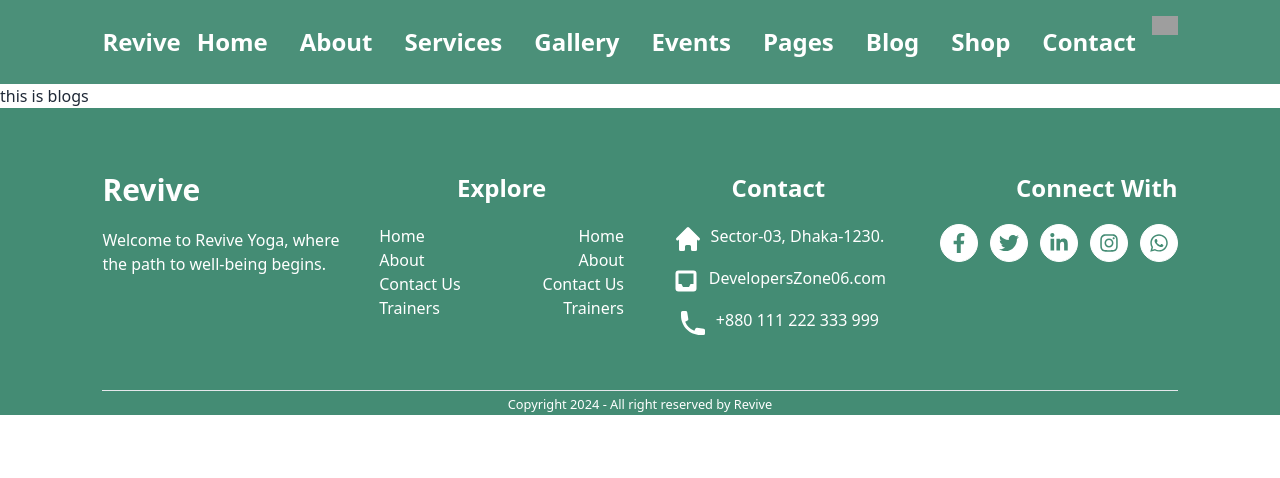
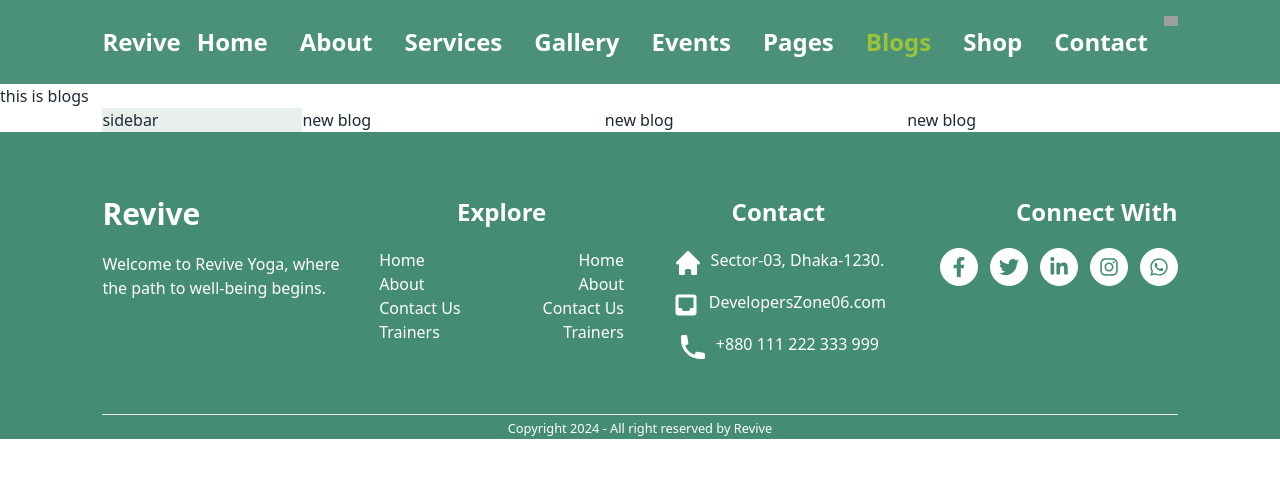
Before and after one commit to DevelopersZone06/revive-client, a React (Vite) app: page /blogs in a window 1280 px wide. Shown: the top 478 px of the page. Built offline with nearby package versions, Linux system fonts and the light colour scheme; grey boxes are pictures that could not be loaded.

Commit message:
some design compleate on blog page

```diff
--- /dev/null
+++ b/src/Pages/Blogs/Blog.jsx
@@ -0,0 +1,12 @@
+import React from 'react';
+
+const Blog = ({blog}) => {
+    const {title, description, image, category, like, comment, author, authorTitle} = blog
+    return (
+        <div>
+            <h1>new blog</h1>
+        </div>
+    );
+};
+
+export default Blog;
--- a/src/Pages/Blogs/Blogs.jsx
+++ b/src/Pages/Blogs/Blogs.jsx
@@ -1,8 +1,52 @@
+import Blog from "./Blog";
 
 const Blogs = () => {
+
+    const blogs = [
+        {
+            title: 'this is blog 1',
+            description: 'Lorem ipsum dolor sit amet consectetur adipisicing elit. Dolore impedit exercitationem aspernatur eius, nisi nam amet possimus iste deserunt modi nemo voluptates. Quaerat dolores, ipsum repudiandae deleniti numquam aliquid doloremque laudantium autem porro facere quasi distinctio cumque iste culpa optio itaque, quia et at deserunt, dolorum vel? Suscipit, eius excepturi!',
+            image: 'https://www.lemongym.lt/wp-content/uploads/2023/02/MG_1741-243x240.jpg',
+            category: 'Yoga',
+            like: 23,
+            comments: 20,
+            author: 'Md Ibrahim khalil',
+            authorTitle: 'Weight Loss Trainer'
+        },
+        {
+            title: 'this is blog 1',
+            description: 'Lorem ipsum dolor sit amet consectetur adipisicing elit. Dolore impedit exercitationem aspernatur eius, nisi nam amet possimus iste deserunt modi nemo voluptates. Quaerat dolores, ipsum repudiandae deleniti numquam aliquid doloremque laudantium autem porro facere quasi distinctio cumque iste culpa optio itaque, quia et at deserunt, dolorum vel? Suscipit, eius excepturi!',
+            image: 'https://www.lemongym.lt/wp-content/uploads/2023/02/MG_1741-243x240.jpg',
+            category: 'Yoga',
+            like: 23,
+            comments: 20,
+            author: 'Md Ibrahim khalil',
+            authorTitle: 'Weight Loss Trainer'
+        },
+        {
+            title: 'this is blog 1',
+            description: 'Lorem ipsum dolor sit amet consectetur adipisicing elit. Dolore impedit exercitationem aspernatur eius, nisi nam amet possimus iste deserunt modi nemo voluptates. Quaerat dolores, ipsum repudiandae deleniti numquam aliquid doloremque laudantium autem porro facere quasi distinctio cumque iste culpa optio itaque, quia et at deserunt, dolorum vel? Suscipit, eius excepturi!',
+            image: 'https://www.lemongym.lt/wp-content/uploads/2023/02/MG_1741-243x240.jpg',
+            category: 'Yoga',
+            like: 23,
+            comments: 20,
+            author: 'Md Ibrahim khalil',
+            authorTitle: 'Weight Loss Trainer'
+        }
+    ]
     return (
         <div>
             <h1>this is blogs</h1>
+            <div className="flex px-[2%] sm:px-[5%] lg:px-[8%]">
+                <div className="w-[200px] primary-bg">
+                    <h1>sidebar</h1>
+                </div>
+                <div className="grid grid-cols-1 sm:grid-cols-2 lg:grid-cols-3 gap-8 flex-1">
+                {
+                    blogs.map(blog => <Blog blog={blog}></Blog>)
+                }
+                </div>
+            </div>
         </div>
     );
 };
--- a/src/Shared/Footer/Footer.jsx
+++ b/src/Shared/Footer/Footer.jsx
@@ -2,7 +2,7 @@ import { HomeIcon, InboxIcon, PhoneIcon } from "@heroicons/react/solid";
 import { FaInstagram, FaTwitter, FaFacebookF, FaLinkedinIn, FaWhatsapp } from "react-icons/fa";
 const Footer = () => {
   return (
-    <div className="secondary-bg text-white px-[2%] sm:px-[8%] lg:px-[8%] pt-16">
+    <div className="secondary-bg text-white px-[2%] sm:px-[5%] lg:px-[8%] pt-16">
       <div className="grid grid-cols-1 sm:grid-cols-2 lg:grid-cols-4 gap-8 pb-10">
         <div>
           <h2 className="text-3xl font-semibold mb-5">Revive</h2>
--- a/src/Shared/Navbar/Navbar.jsx
+++ b/src/Shared/Navbar/Navbar.jsx
@@ -41,7 +41,7 @@ const Navbar = () => {
             <NavLink to="/pages">Pages</NavLink>
           </li>
           <li>
-            <NavLink to="/blog">Blog</NavLink>
+            <NavLink to="/blogs">Blogs</NavLink>
           </li>
           <li>
             <NavLink to="/shop">Shop</NavLink>
```
